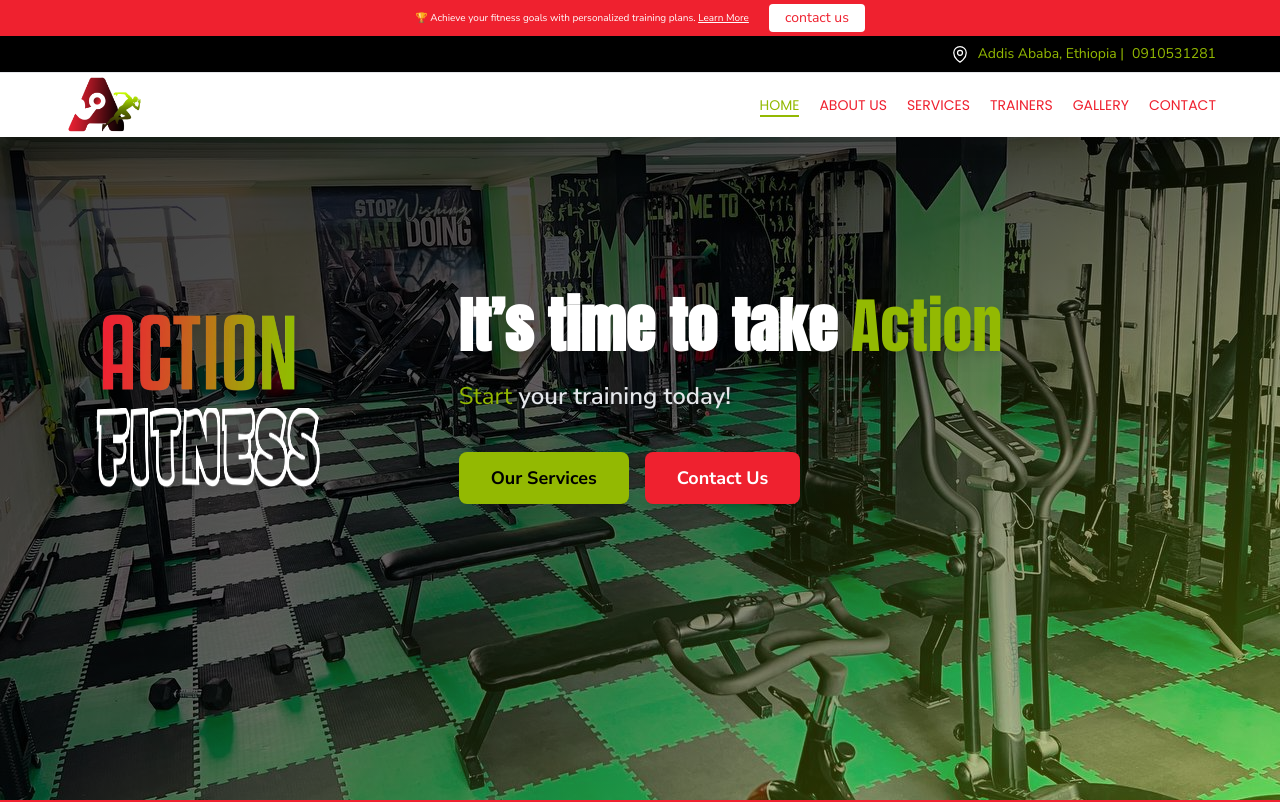
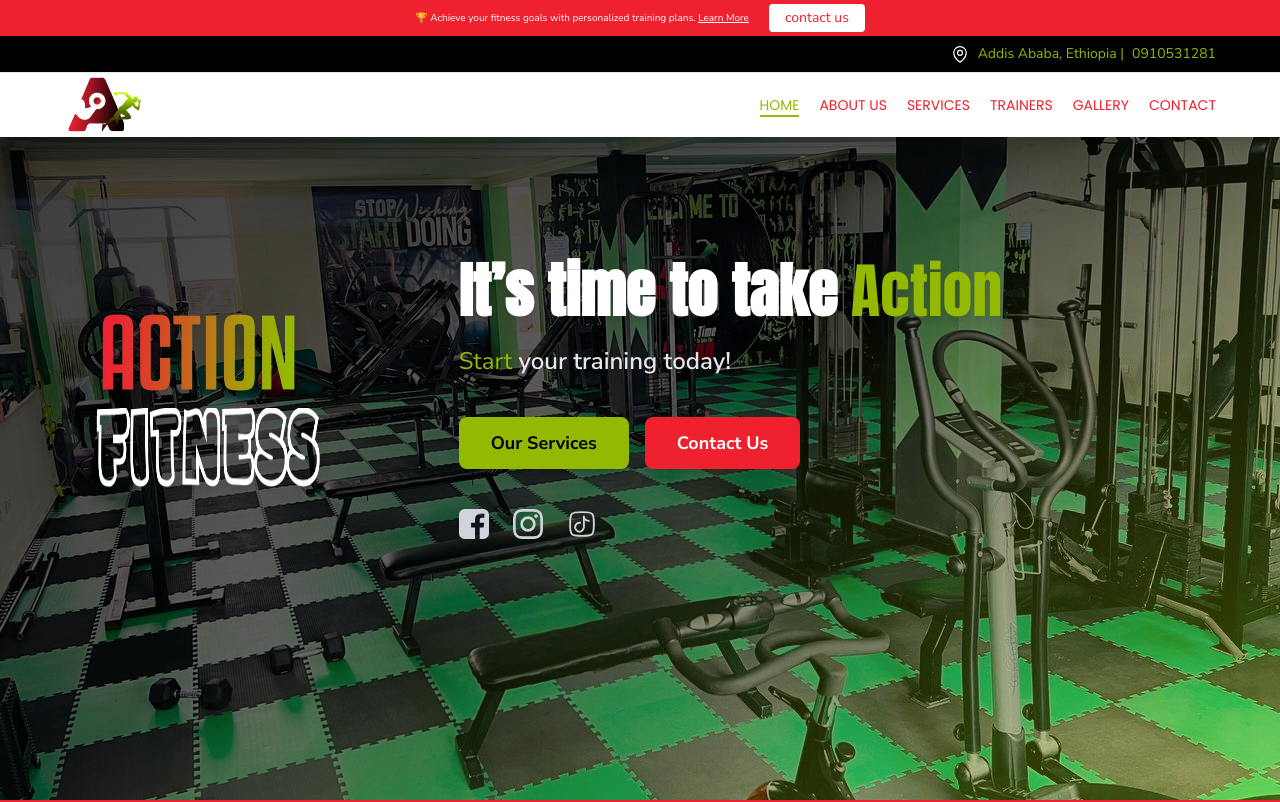
Before and after one commit to Nebyat19/ActionFitness, a Vue app: page / in a window 1280 px wide. Shown: the top 802 px of the page. Built offline with nearby package versions, Linux system fonts and the light colour scheme; a web font is replaced by a local one.

Commit message:
Add social media icons to HomeView and import necessary components

```diff
--- a/src/views/HomeView.vue
+++ b/src/views/HomeView.vue
@@ -32,6 +32,18 @@
               </button>
             </router-link>
           </div>
+          <!-- Social Media Icons -->
+          <div class="flex gap-6 mt-6 justify-center md:justify-start">
+            <a :href="gymInformation.socialMedia.facebook" target="_blank" rel="noopener" aria-label="Facebook" class="text-gray-300 hover:text-primary-green transition text-3xl">
+              <FacebookIcon />
+            </a>
+            <a :href="gymInformation.socialMedia.instagram" target="_blank" rel="noopener" aria-label="Instagram" class="text-gray-300 hover:text-primary-green transition text-3xl">
+              <InstagramIcon />
+            </a>
+            <a :href="gymInformation.socialMedia.tiktok" target="_blank" rel="noopener" aria-label="TikTok" class="text-gray-300 hover:text-primary-green transition text-3xl">
+              <TiktokIcon />
+            </a>
+          </div>
         </div>
       </div>
     </div>
@@ -53,7 +65,7 @@
 </template>
 
 <script setup>
-import { HERO_IMAGE, ACTION_IMAGE, ACTION_FITNESS_IMAGE, FITNESS_1 } from '@/data/constants'
+import { HERO_IMAGE, ACTION_IMAGE, ACTION_FITNESS_IMAGE, FITNESS_1, gymInformation } from '@/data/constants'
 import AboutUs from '@/components/AboutUs.vue'
 import Services from '@/components/Services.vue'
 import WhyUs from '@/components/WhyUs.vue'
@@ -61,4 +73,7 @@ import FollowUs from '@/components/FollowUs.vue'
 import ContactUs from '@/components/ContactUs.vue'
 import Gallary from '@/components/Gallary.vue'
 import Founder from '@/components/Founder.vue'
+import TiktokIcon from '@/components/icons/TiktokIcon.vue'
+import FacebookIcon from '@/components/icons/FacebookIcon.vue'
+import InstagramIcon from '@/components/icons/InstagramIcon.vue'
 </script>
```
